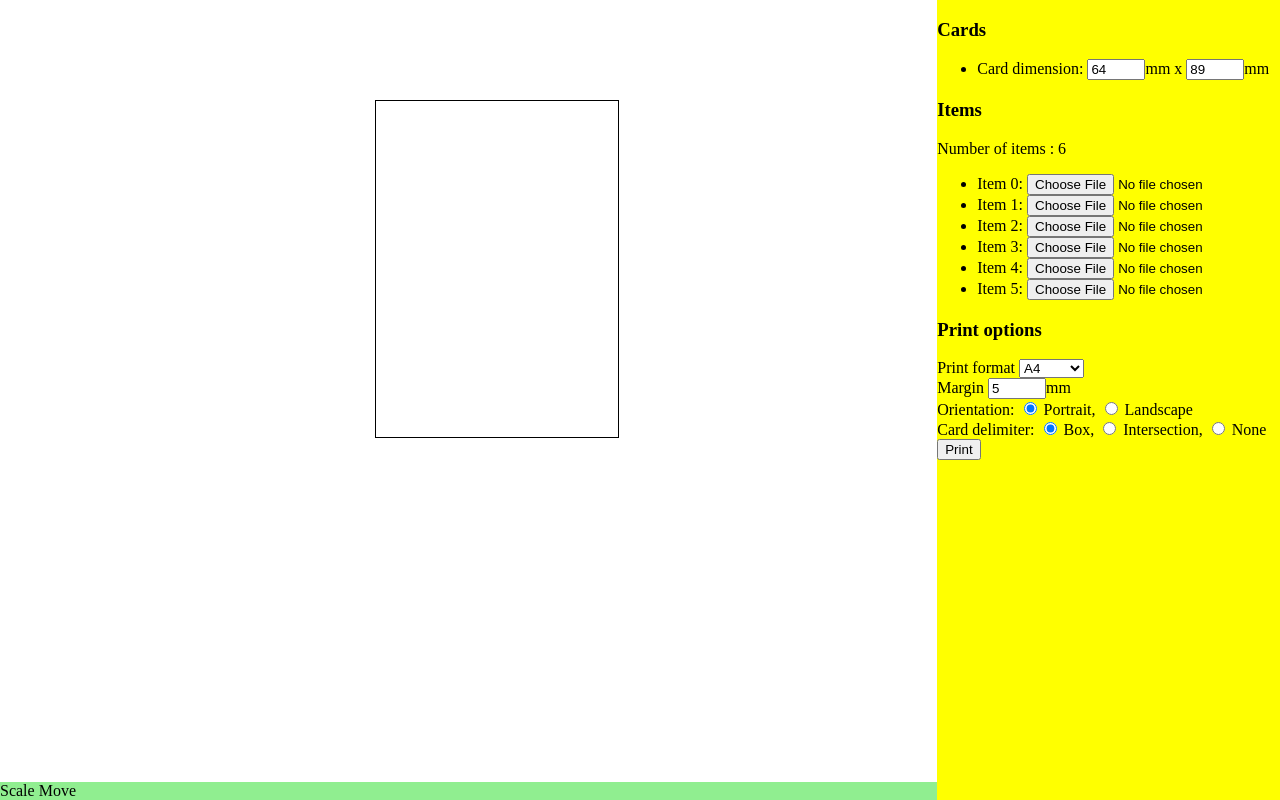
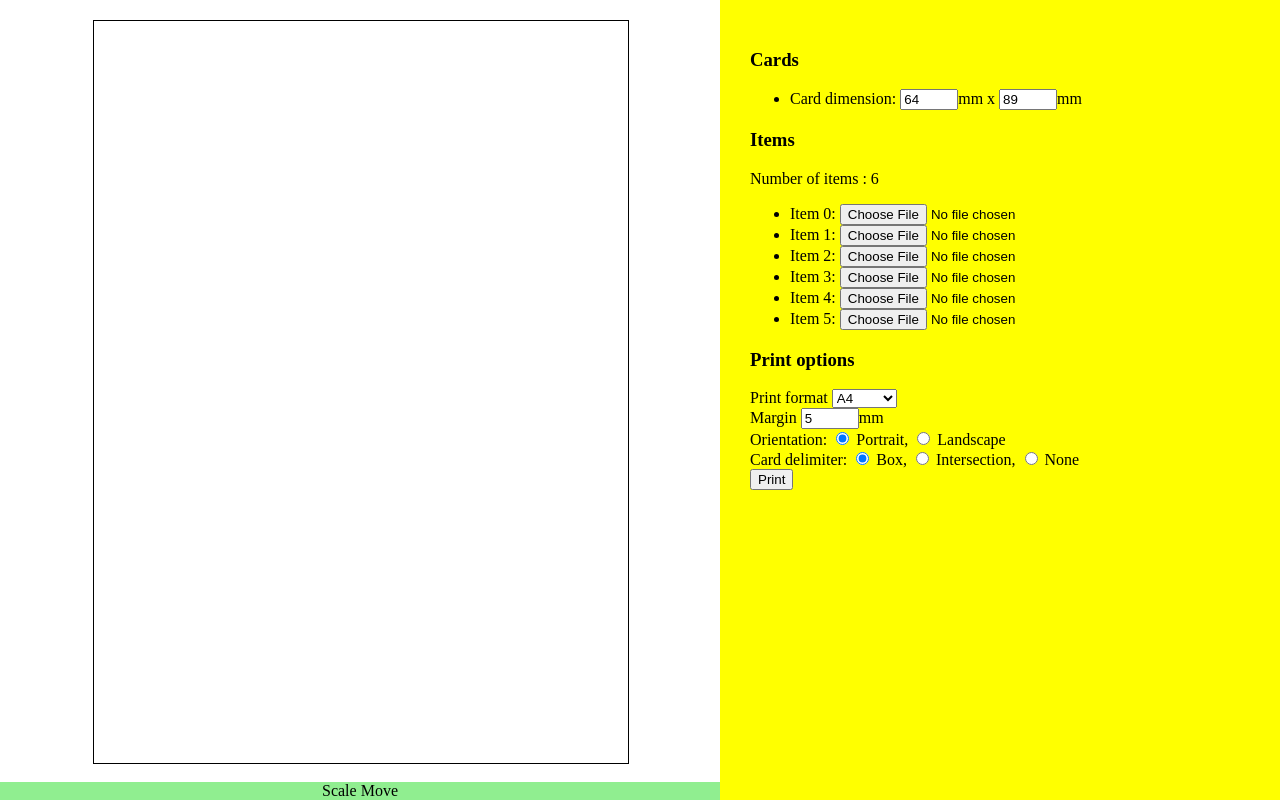
Before and after one commit to panglesd/custom-proset, a plain HTML site: page index.html in a window 1280 px wide. Drawn offline with Linux system fonts and the light colour scheme.

Commit message:
updateCardSize

```diff
--- a/custom-proset.css
+++ b/custom-proset.css
@@ -2,7 +2,7 @@
     position:absolute;
     left:40%;
     border: 1px solid black;
-    margin-top: 100px;
+    /* margin-top: 100px; */
     height:89mm;
     width: 64mm;
 }
@@ -17,6 +17,8 @@
     background-color:yellow;
     overflow-x: clip;
     overflow-y: scroll;
+    width: 500px;
+    padding: 30px;
 }
 
 
@@ -32,6 +34,7 @@ input[type="number"] {
     /* right: 0; */
     /* height: 200px; */
     background-color: lightgreen;
+    text-align: center;
 }
 
 .item {
--- a/custom-proset.js
+++ b/custom-proset.js
@@ -196,6 +196,38 @@ let updateFormat = () => {
 };
 updateFormat();
 document.querySelector("#print-format").addEventListener("change", updateFormat);
+
+
+let updateCardSize = () => {
+    let dX = parseInt(document.querySelector("#card-width").value);
+    let dY = parseInt(document.querySelector("#card-height").value);
+    let containerX = document.querySelector("#card-container").offsetWidth;
+    let containerY = document.querySelector("#card-container").offsetHeight;
+
+    let cardElem = document.querySelector(".card");
+    let newX, newY;
+    if(dX/dY>(containerX-40)/(containerY-40)) {
+	newX = containerX-40;
+	newY = newX*dY/dX;
+	cardElem.style.left = 20+"px";
+	cardElem.style.top = ((containerY-newY)/2)+"px";
+    }
+    else {
+	newY = containerY-40;
+	newX = newY*dX/dY;
+	cardElem.style.top = (20)+"px";
+	cardElem.style.left = ((containerX-newX)/2)+"px";
+    }
+	cardElem.style.width = newX+"px";
+	cardElem.style.height = newY+"px";
+};
+
+document.querySelector("#card-width").addEventListener("change", updateCardSize);
+document.querySelector("#card-height").addEventListener("change", updateCardSize);
+
+updateCardSize();
+
+
 ////////////////////////////::
 // Pour plus tard (svg to jpg)
 ////////////////////////////::
```
